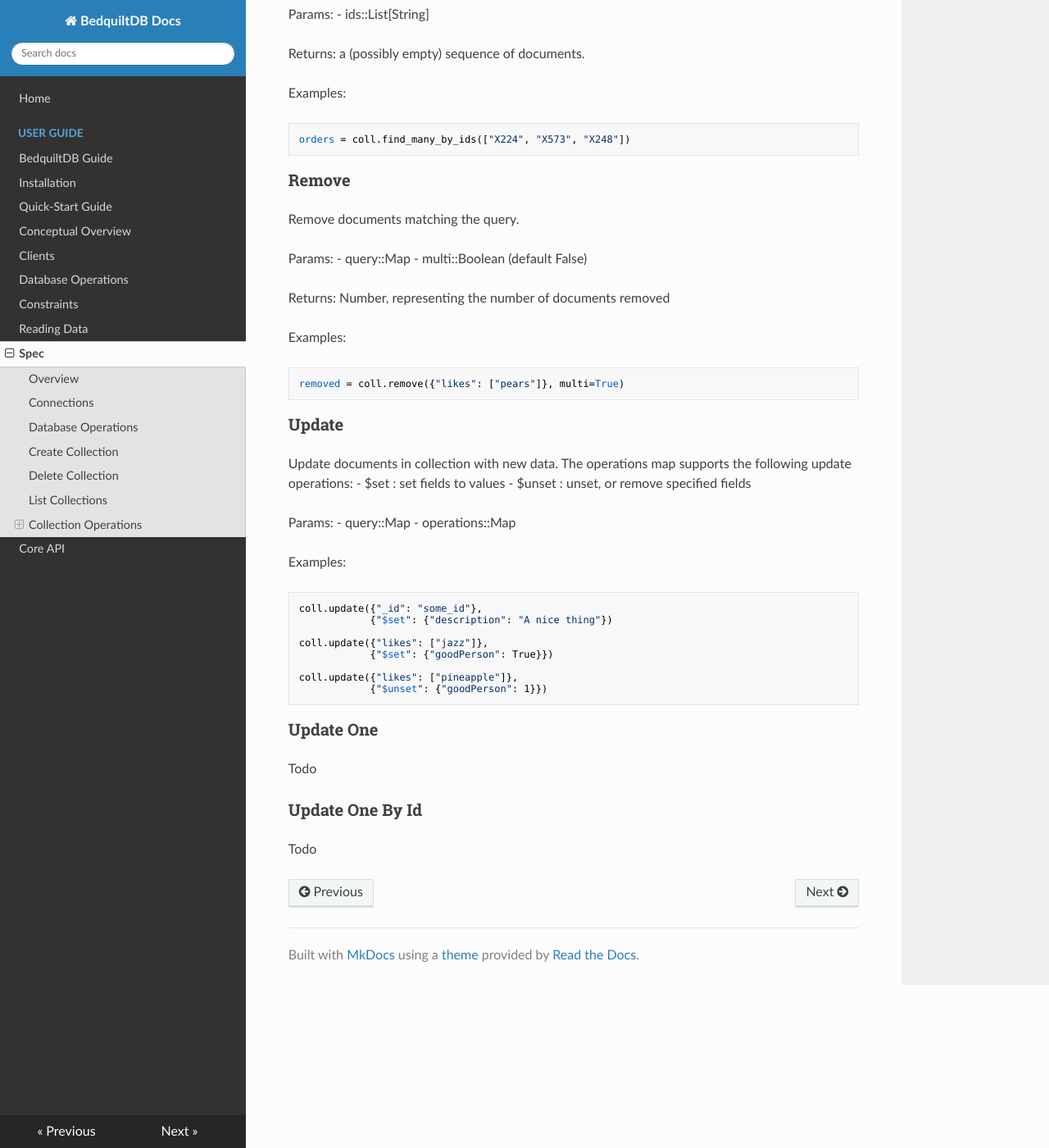
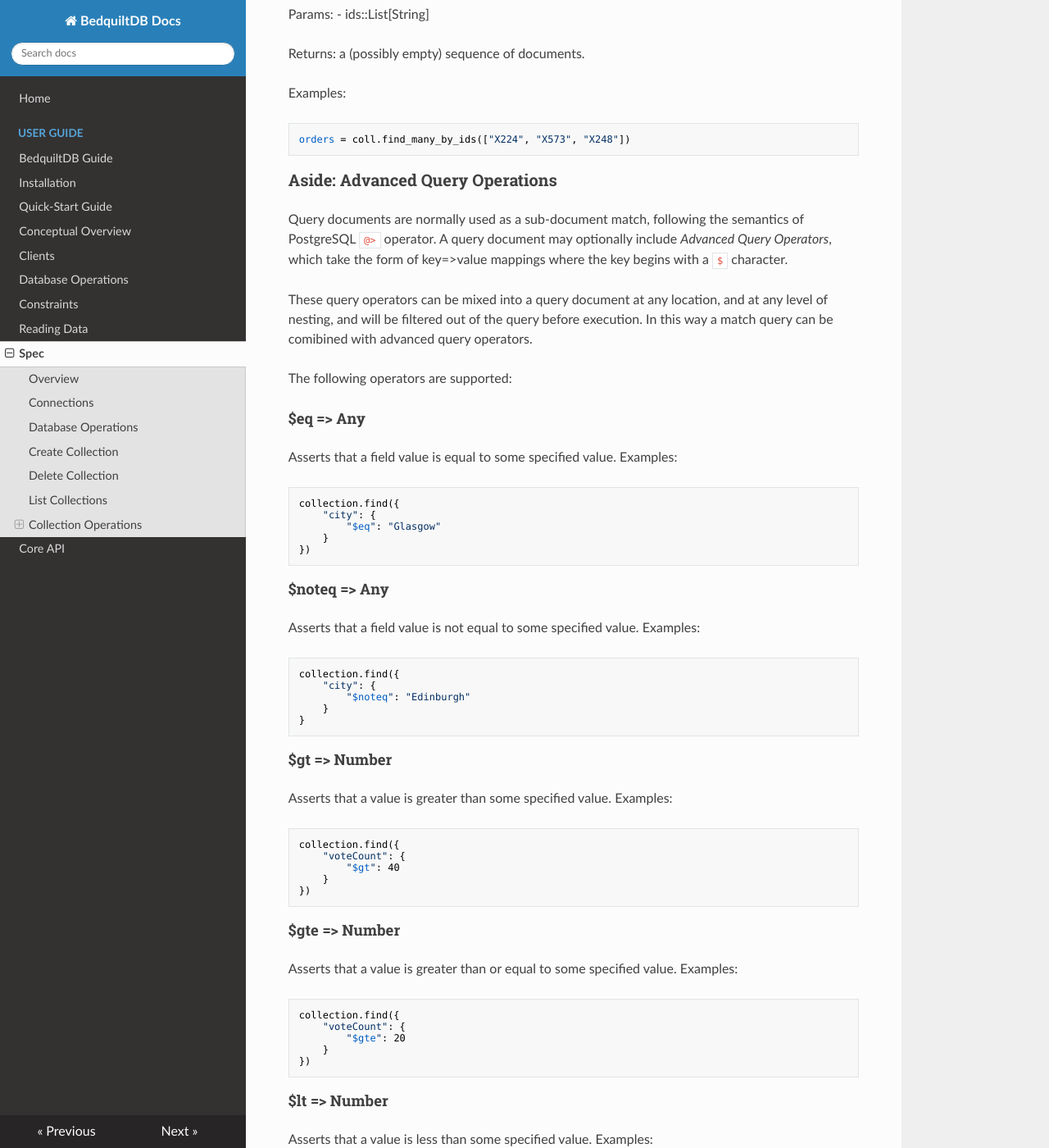
Before and after one commit to BedquiltDB/bedquilt-core, an MkDocs documentation site: the page built from doc/spec.md, in a window 1280 px wide and 1400 px high, scrolled down 4884 px. Shown: the whole window at 82% size. Built offline with MkDocs 1.6.1, drawn with Linux system fonts in a browser that asks for light colours; nearby versions of some CDN libraries; old or Windows-style settings are respelled for this version of MkDocs; some of the changed text lies outside the part shown.

Commit message:
Spec, update

````diff
--- a/doc/spec.md
+++ b/doc/spec.md
@@ -176,24 +176,6 @@ coll.save(sarah_doc)
 ```
 
 
-### Find One
-
-Retrieve the first document which matches the provided query document
-from the collection. The filter specifies the structure of the
-returned document.
-
-Params:
-- query::Map
-- filter::Map (optional)
-
-Returns: A single document, or null if none could be found.
-
-Examples:
-```
-likes = coll.find_one({"name": "Sarah Bingham"}, {"likes": 1})
-```
-
-
 ### Find
 
 Retrieve a sequence of documents which match the provided
@@ -235,6 +217,25 @@ coll.find(
 ```
 
 
+### Find One
+
+Retrieve the first document which matches the provided query document
+from the collection. The filter specifies the structure of the
+returned document.
+
+Params:
+- query::Map
+- skip::Integer (optional, default 0)
+- sort::Array (optional, default null)
+
+Returns: A single document, or null if none could be found.
+
+Examples:
+```
+likes = coll.find_one({"name": "Sarah Bingham"}, {"likes": 1})
+```
+
+
 ### Find One By Id
 
 Retrieve the document whose `_id` field matches the supplied value.
@@ -265,51 +266,228 @@ orders = coll.find_many_by_ids(["X224", "X573", "X248"])
 ```
 
 
+### Aside: Advanced Query Operations
+
+Query documents are normally used as a sub-document match, following the semantics of PostgreSQL `@>` operator. A query document may optionally include _Advanced Query Operators_, which take the form of key=>value mappings where the key begins with a `$` character.
+
+These query operators can be mixed into a query document at any location, and at any level of nesting,
+and will be filtered out of the query before execution. In this way a match query can be comibined with advanced query operators.
+
+The following operators are supported:
+
+#### $eq => Any
+
+Asserts that a field value is equal to some specified value.
+Examples:
+```
+collection.find({
+    "city": {
+        "$eq": "Glasgow"
+    }
+})
+```
+
+#### $noteq => Any
+
+Asserts that a field value is not equal to some specified value.
+Examples:
+
+```
+collection.find({
+    "city": {
+        "$noteq": "Edinburgh"
+    }
+}
+```
+
+#### $gt => Number
+
+Asserts that a value is greater than some specified value.
+Examples:
+```
+collection.find({
+    "voteCount": {
+        "$gt": 40
+    }
+})
+```
+
+#### $gte => Number
+
+Asserts that a value is greater than or equal to some specified value.
+Examples:
+```
+collection.find({
+    "voteCount": {
+        "$gte": 20
+    }
+})
+```
+
+#### $lt => Number
+
+Asserts that a value is less than some specified value.
+Examples:
+```
+collection.find({
+    "voteCount": {
+        "$lt": 40
+    }
+})
+```
+
+#### $lte => Number
+
+Asserts that a value is less than or equal to some specified value.
+Examples:
+```
+collection.find({
+    "voteCount": {
+        "$lte": 20
+    }
+})
+```
+
+#### $in => Array
+
+Asserts that a value is in a specified list of values.
+Examples:
+```
+collection.find({
+    "city": {
+        "$in": ["Manchester", "Edinburgh"]
+    }
+})
+```
+
+
+#### $notin => Array
+
+Asserts that a value is not in a specified list of values.
+Examples:
+```
+collection.find({
+    "city": {
+        "$notin": ["London", "Glasgow"]
+    }
+})
+```
+
+
+#### $exists => Boolean
+
+Asserts that the key exists (or doesn't exist).
+Examples:
+```
+collection.find({
+    "paymentId": {
+        "$exists": true
+    }
+})
+collection.find({
+    "paymentId": {
+        "$exists": false
+    }
+})
+```
+
+#### $type => String
+
+Asserts that the type of a fields value matches the provided type name.
+Valid types: `"object"`, `"string"`, `"boolean"`, `"number"`, `"array"`, `"null"`
+Examples:
+```
+collection.find({
+    "specification": {
+        "$type": "object"
+    }
+})
+collection.find({
+    "specification": {
+        "$type": "string"
+    }
+})
+```
+
+#### $like => String
+
+Asserts that a fields string value is 'like' the specified pattern string, following the semantics of PostgreSQL `LIKE` operation.
+Examples:
+```
+collection.find({
+    "title": {
+        "$like": "%Ruby%"
+    }
+})
+```
+
+#### $regex => String
+
+Asserts that a fields string value matches the provided regex pattern string, following the semantics of PostgreSQL `~` regex operation.
+Examples:
+```
+collection.find({
+    "title": {
+        "$regex": "^.*Elixir.*$"
+    }
+})
+```
+
+As an example of mixing match queries with advanced query operations, the following query should match all documents which live in either Edinburgh or Glasgow, and have logged in at least twice:
+```
+users.find({
+    "address": {
+        "city": {
+            "$in": ["Edinburgh", "Glasgow"]
+        }
+    },
+    "loginCount": {
+        "$gte": 2
+    }
+})
+```
+
+
 ### Remove
 
 Remove documents matching the query.
 
 Params:
 - query::Map
-- multi::Boolean (default False)
 
 Returns: Number, representing the number of documents removed
 
 Examples:
 ```
-removed = coll.remove({"likes": ["pears"]}, multi=True)
+removed = coll.remove({"likes": ["pears"]})
 ```
 
 
-### Update
+### Remove One
 
-Update documents in collection with new data.
-The operations map supports the following update operations:
-- $set : set fields to values
-- $unset : unset, or remove specified fields
+Remove one document matching the query.
 
 Params:
 - query::Map
-- operations::Map
+
+Returns: Number, representing the number of documents removed, either one or zero.
 
 Examples:
 ```
-coll.update({"_id": "some_id"},
-            {"$set": {"description": "A nice thing"})
-
-coll.update({"likes": ["jazz"]},
-            {"$set": {"goodPerson": True}})
-
-coll.update({"likes": ["pineapple"]},
-            {"$unset": {"goodPerson": 1}})
+removed = coll.remove_one({"likes": ["pears"]})
 ```
 
 
-### Update One
+### Remove One By Id
 
-Todo
+Remove one document by its `_id` field.
 
+Params:
+- id::String
 
-### Update One By Id
+Returns: Number, representing the number of documents removed, either one or zero.
 
-Todo
+Examples:
+```
+removed = coll.remove_one_by_id("abc")
+```
````
